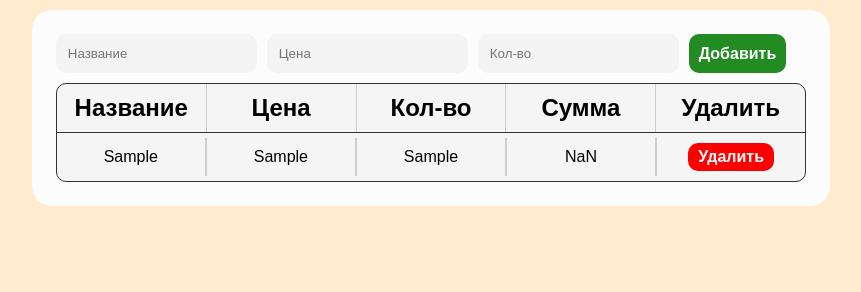
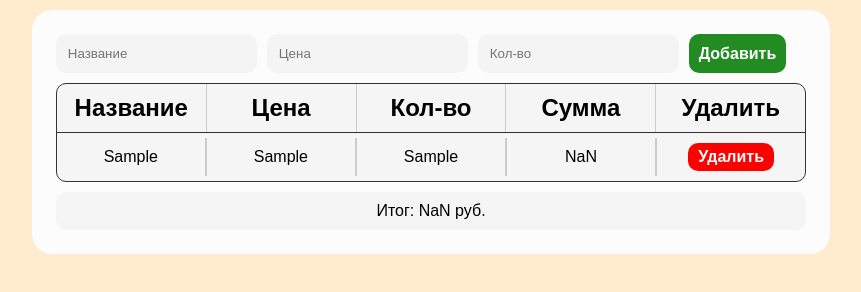
Before and after one commit to Vincent-tt-cyber/product-calculator, a website built with Vite: page index.html in a window 1280 px wide. Both pictures are taken after typing "Sample", "Sample", "Sample" into the empty fields and a click on the button "Добавить". Shown: the whole page, without its empty margins (219-1080 px from the left). Built offline with nearby package versions, Linux system fonts and the light colour scheme.

Commit message:
Добавлена логика общей суммы продуктов

```diff
--- a/index.html
+++ b/index.html
@@ -28,6 +28,7 @@
             <!-- Здесь будут колонки с результатом -->
           </div>
         </div>
+        <div class="total-sum">Итог: 0 руб.</div>
       </div>
     </div>
     <script type="module" src="/src/main.js"></script>
--- a/src/main.js
+++ b/src/main.js
@@ -1,4 +1,4 @@
-import { createProduct, deleteProduct } from "./modules/func";
+import { createProduct, deleteProduct, totalSumProducts } from "./modules/func";
 
 document.addEventListener("DOMContentLoaded", () => {
   let inputTitle = document.querySelector(".input-title");
@@ -7,6 +7,8 @@ document.addEventListener("DOMContentLoaded", () => {
   let addProductBtn = document.querySelector(".button-add");
 
   let tableContent = document.querySelector(".table-content");
+
+  let totalSumElem = document.querySelector(".total-sum");
 
   let products = [];
 
@@ -34,6 +36,7 @@ document.addEventListener("DOMContentLoaded", () => {
     products.push(newProduct);
     renderProducts(newProduct);
     saveProducts();
+    handleTotalSum();
 
     inputTitle.value = "";
     inputPrice.value = "";
@@ -66,7 +69,7 @@ document.addEventListener("DOMContentLoaded", () => {
     if (productHtmlElem) {
       productHtmlElem.remove();
     }
-
+    handleTotalSum();
     checkEmptyList();
   }
 
@@ -110,5 +113,12 @@ document.addEventListener("DOMContentLoaded", () => {
     productItemRow.appendChild(productDeleteCell);
 
     tableContent.appendChild(productItemRow);
+    handleTotalSum();
+  }
+
+  function handleTotalSum() {
+    let sum = totalSumProducts(products);
+
+    totalSumElem.textContent = `Итог: ${sum} руб.`;
   }
 });
--- a/src/modules/func.js
+++ b/src/modules/func.js
@@ -4,8 +4,18 @@ export const createProduct = (title, price, amount) => {
     title,
     price,
     amount,
+    sum: Number(amount) * Number(price),
   };
 };
+
 export const deleteProduct = (products, id) => {
   return products.filter((item) => item.id !== id);
 };
+
+export const totalSumProducts = (products) => {
+  let sum = 0;
+
+  products.map((product) => (sum += Number(product.sum)));
+
+  return sum;
+};
--- a/src/style.scss
+++ b/src/style.scss
@@ -110,6 +110,7 @@ body {
 #empty-list {
   display: block;
   text-align: center;
+  padding: 10px;
   p {
     font-size: 20px;
     margin: 0 0 5px 0;
@@ -141,3 +142,13 @@ body {
     }
   }
 }
+
+.total-sum {
+  display: flex;
+  justify-content: center;
+  align-items: center;
+  background-color: #f5f5f5;
+  padding: 10px;
+  border-radius: 10px;
+  margin: 10px 0 0 0;
+}
```
